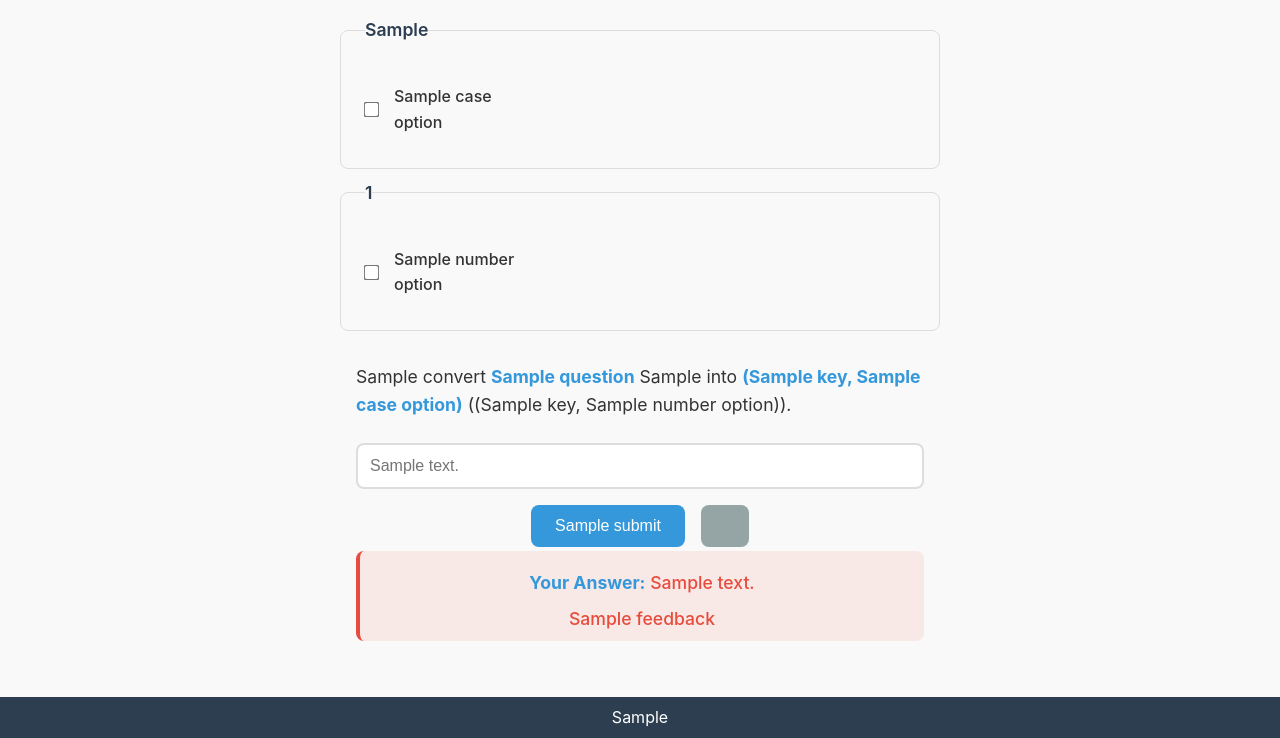
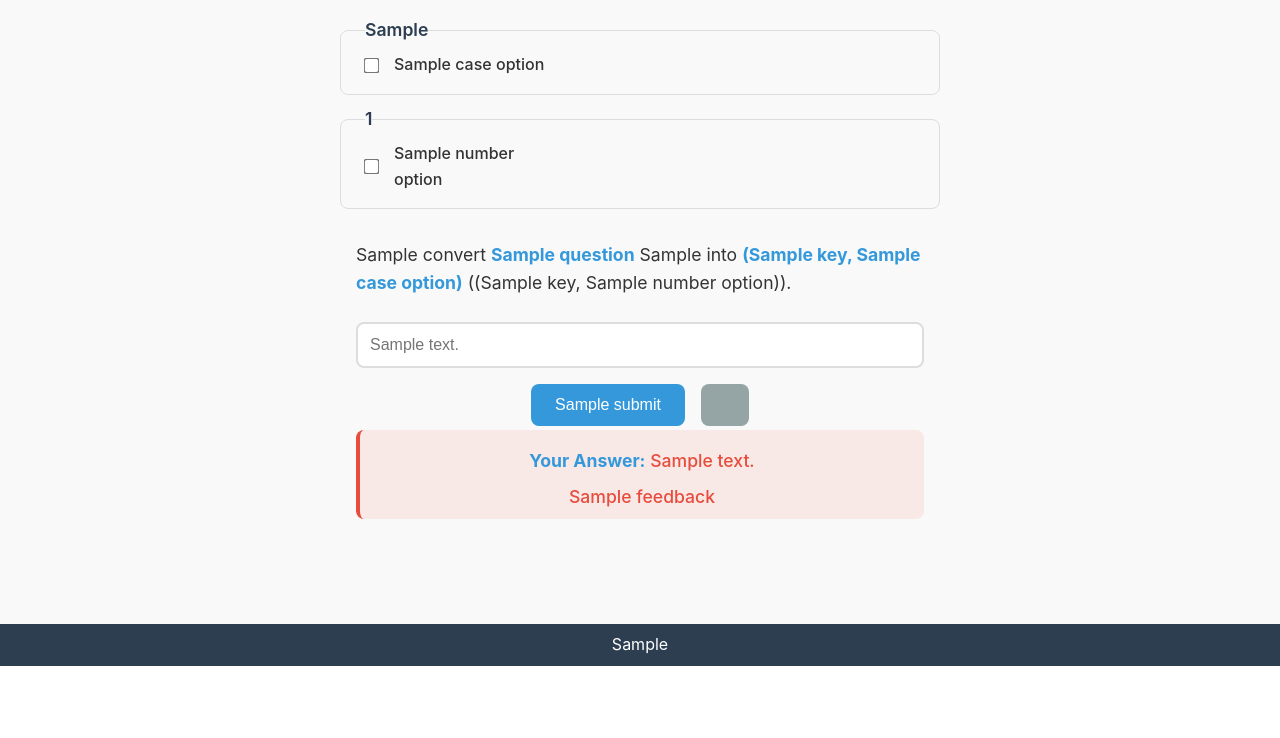
Before and after one commit to Zvord/ours-everything, a Flask app: template templates/forward_drill.html in a window 1280 px wide. Shown: the part 134-872 px from the top of the page. After the commit the page ends 800 px from the top, so only its background shows below. Run offline with Flask 3, Linux system fonts and the light colour scheme; the template is opened without the code that fills it: most values are stand-ins (such as "Sample title", 1, 10 or a date in 2020).

Commit message:
Optimize checkbox grid

```diff
--- a/static/styles.css
+++ b/static/styles.css
@@ -189,7 +189,9 @@
 .checkbox-grid {
     display: grid;
     grid-template-columns: repeat(auto-fill, minmax(150px, 1fr));
-    gap: 0.75rem;
+    gap: 0.15rem;
+    margin-top: -1rem;
+    margin-bottom: -1rem;
 }
 
 .checkbox-container {
@@ -363,3 +365,12 @@
         padding: 1.5rem;
     }
 }
+.option-group legend {
+    margin-bottom: 0;
+}
+
+fieldset > legend {
+    margin: 0;
+    padding: 0;
+    display: inline-block;
+}
```
